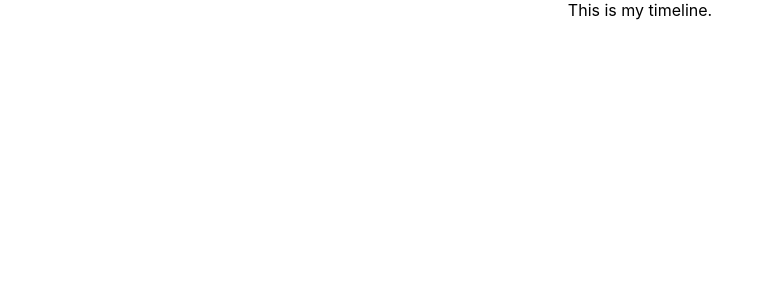
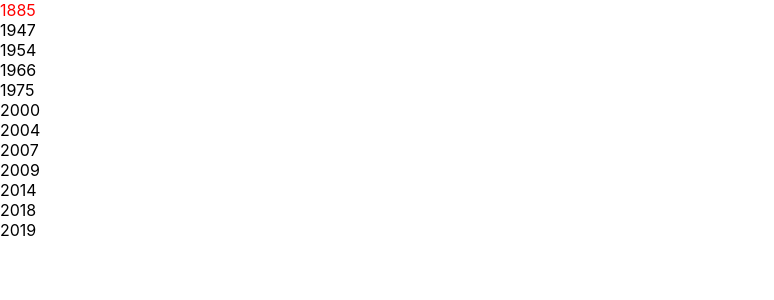
Before and after one commit to priyavprabhakar/thesis, a React (Create React App) app: page / in a window 1280 px wide. Shown: the top 300 px of the page, without its empty margins (0-774 px from the left). Built offline with nearby package versions, Linux system fonts and the light colour scheme.

Commit message:
Got timeline to turn red when I choose the date.

```diff
--- a/src/components/Timeline.js
+++ b/src/components/Timeline.js
@@ -1,9 +1,17 @@
-import React from 'react';
+import React, {useState} from 'react';
+import '../styles/timeline.css';
 
 function Timeline() {
+    const dates = ["1885", "1947", "1954", "1966", "1975", "2000", "2004", "2007", "2009", "2014", "2018", "2019"]
+    const [selectedTab, updateSelectedTab] = useState(dates[0])
+
   return (
-    <div className="App">
-        This is my timeline.
+    <div className="timeline">
+        {
+            dates.map(d => <div className ={`year ${selectedTab === d ? "selectedYear" : ""}`}
+            onClick={() => updateSelectedTab(d)}
+            key={d}>{d}</div>)
+        }
     </div>
   );
 }
--- /dev/null
+++ b/src/styles/timeline.css
@@ -0,0 +1,6 @@
+.timeline {
+
+}
+.year.selectedYear {
+    color:red;
+}
```
Also changed, not shown: 1 other file (tests, documents, lock files or other folders).
